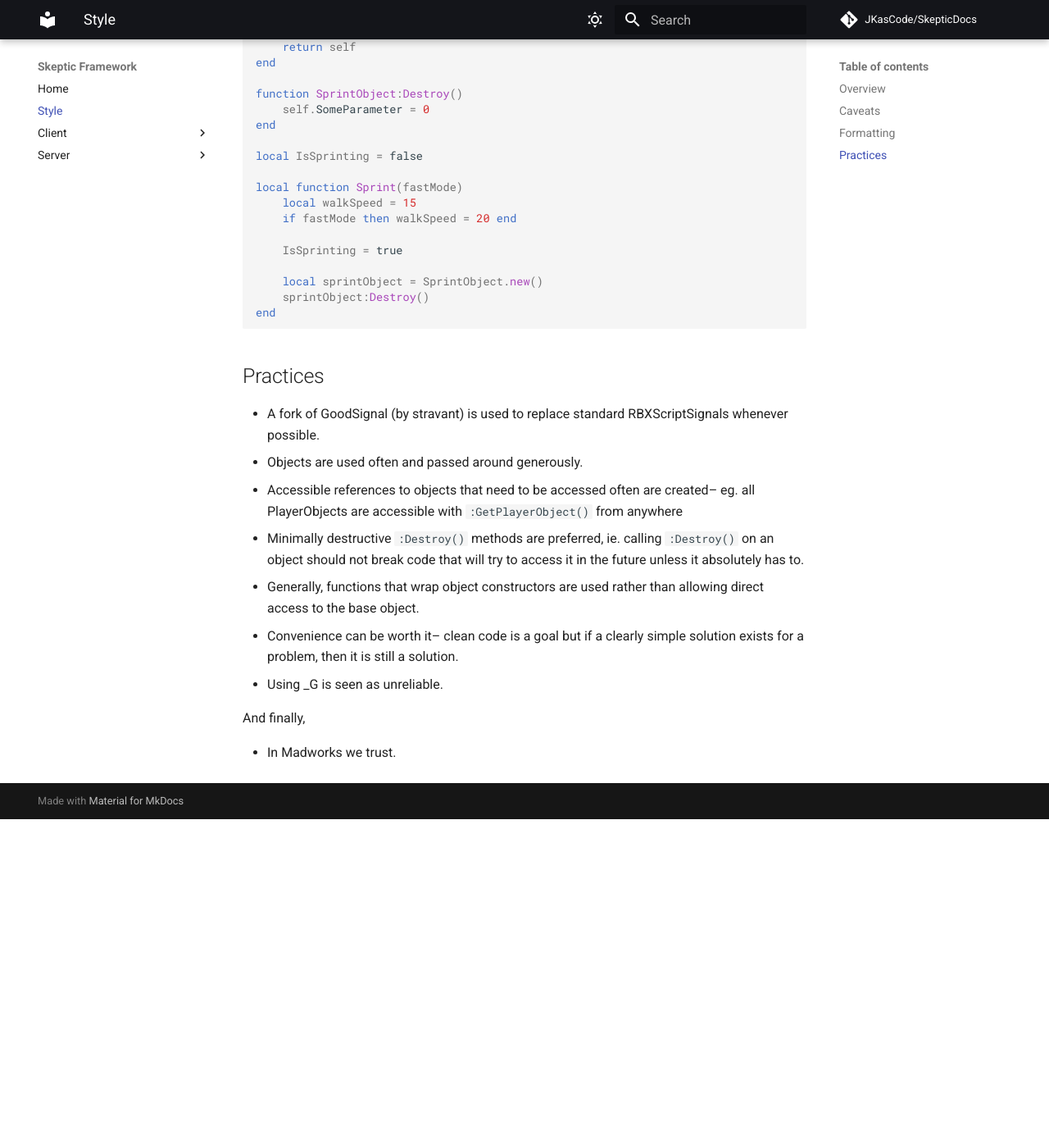
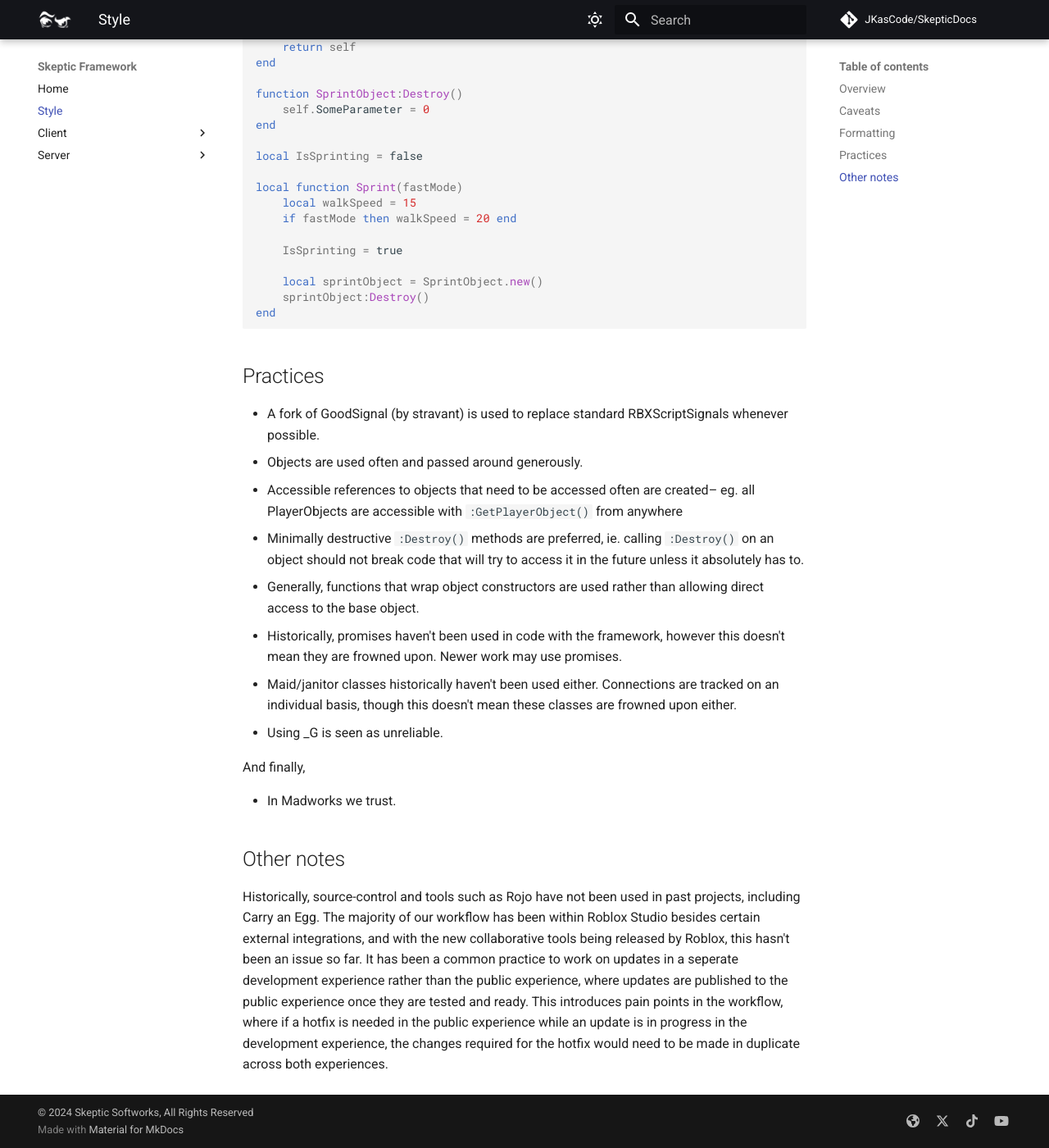
Before and after one commit to JKasCode/SkepticDocs, an MkDocs documentation site: the page built from docs/Style.md, in a window 1280 px wide and 1400 px high, scrolled down 1098 px. Shown: the whole window at 82% size. Built offline with MkDocs 1.6.1 and Material for MkDocs 9.7.7, drawn with Linux system fonts in a browser that asks for light colours; comment, search, counter and statistics services are not loaded; before the commit the page ends 2097 px from its top, so only the background shows below that.

Commit message:
Updated footer, edited home and styles pages

```diff
--- a/docs/Style.md
+++ b/docs/Style.md
@@ -55,10 +55,15 @@ end
 * Accessible references to objects that need to be accessed often are created– eg. all PlayerObjects are accessible with `:GetPlayerObject()` from anywhere
 * Minimally destructive `:Destroy()` methods are preferred, ie. calling `:Destroy()` on an object should not break code that will try to access it in the future unless it absolutely has to.
 * Generally, functions that wrap object constructors are used rather than allowing direct access to the base object.
-* Convenience can be worth it– clean code is a goal but if a clearly simple solution exists for a problem, then it is still a solution.
+* Historically, promises haven't been used in code with the framework, however this doesn't mean they are frowned upon. Newer work may use promises.
+* Maid/janitor classes historically haven't been used either. Connections are tracked on an individual basis, though this doesn't mean these classes are frowned upon either.
 * Using _G is seen as unreliable.
 
 
 And finally,
 
 * In Madworks we trust.
+
+## Other notes
+
+Historically, source-control and tools such as Rojo have not been used in past projects, including Carry an Egg. The majority of our workflow has been within Roblox Studio besides certain external integrations, and with the new collaborative tools being released by Roblox, this hasn't been an issue so far. It has been a common practice to work on updates in a seperate development experience rather than the public experience, where updates are published to the public experience once they are tested and ready. This introduces pain points in the workflow, where if a hotfix is needed in the public experience while an update is in progress in the development experience, the changes required for the hotfix would need to be made in duplicate across both experiences.
--- a/mkdocs.yml
+++ b/mkdocs.yml
@@ -6,8 +6,12 @@ site_url: https://JKasCode.github.io/SkepticDocs/
 repo_name: JKasCode/SkepticDocs
 repo_url: https://github.com/JKasCode/SkepticDocs
 
+copyright: "&copy; 2024 Skeptic Softworks, All Rights Reserved"
+
 theme:
   name: material
+  logo: assets/skeptic.png
+  favicon: assets/favicon.png
 
   palette:
     # Light
@@ -31,6 +35,17 @@ theme:
   hljs_languages:
     - lua
 
+extra:
+  social:
+    - icon: fontawesome/solid/earth-americas
+      link: https://skepticsoftworks.com
+    - icon: fontawesome/brands/x-twitter
+      link: https://x.com/Aws_RBLX
+    - icon: fontawesome/brands/tiktok
+      link: https://www.tiktok.com/@aws_rblx
+    - icon: fontawesome/brands/youtube
+      link: https://www.youtube.com/@Aws_RBLX
+
 extra_javascript:
   - javascripts/tags.js
 
```
Also changed, not shown: docs/index.md (+3 -1 lines), docs/assets/favicon.png (added), docs/assets/skeptic.png (added), 1 other file.
